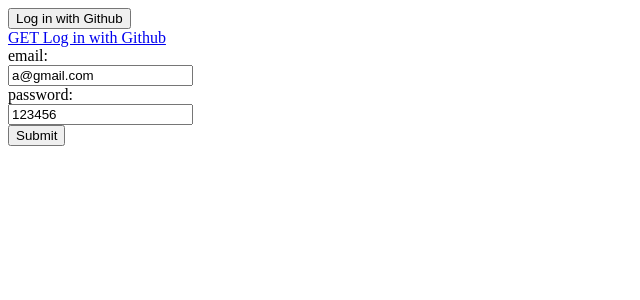
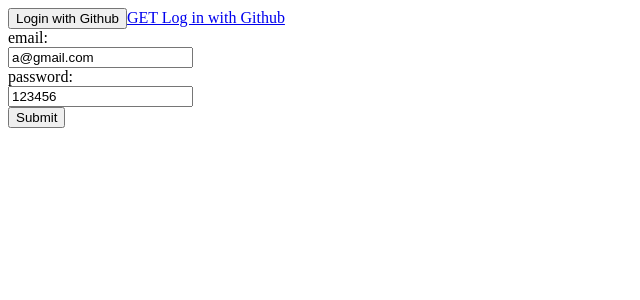
Before and after one commit to jgabitto/sample_devise_omniauth_frontend, a React (Create React App) app: page / in a window 1280 px wide. Shown: the top 300 px of the page, without its empty margins (0-640 px from the left). Built offline with nearby package versions, Linux system fonts and the light colour scheme.

Commit message:
added url to github login

```diff
--- a/src/App.js
+++ b/src/App.js
@@ -1,21 +1,21 @@
 import React from 'react';
 
 const App = () => {
-    const handleSubmit = async (e) => {
-        e.preventDefault();
-        const data = await fetch("https://sample-devise-omniauth.herokuapp.com/users/auth/github", {
-            method: 'POST'
+    const handleSubmit = async () => {
+        // e.preventDefault();
+        const data = await fetch(`https://github.com/login/oauth/authorize?scope=user&client_id=${process.env.REACT_APP_CLIENT_ID}&redirect_uri=${process.env.REACT_APP_REDIRECT_URI}`, {
+            mode: 'cors'
         });
-        const res = data.json();
+        const res = await data.json();
         console.log(res);
     }
 
     return (
         <div>
-            <form onSubmit={handleSubmit}>
+            {/* <form onSubmit={handleSubmit}> */}
                 {/* <input type="hidden" name="authenticity_token" value="csrfToken" /> */}
-                <input type="submit" value="Log in with Github" />
-            </form>
+                <button type="button" onClick={handleSubmit}>Login with Github</button>
+            {/* </form> */}
             <a href="https://sample-devise-omniauth.herokuapp.com/users/auth/github">GET Log in with Github</a>
         <form>
             <label htmlFor="email">email:</label>
```
Also changed, not shown: 1 other file (tests, documents, lock files or other folders).
